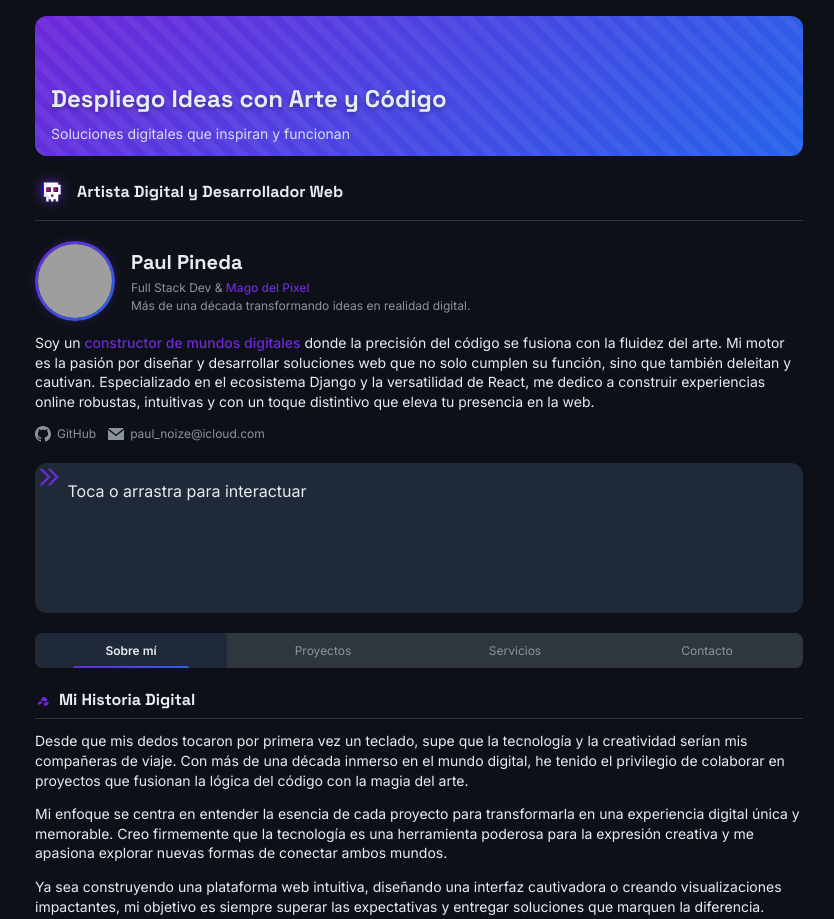
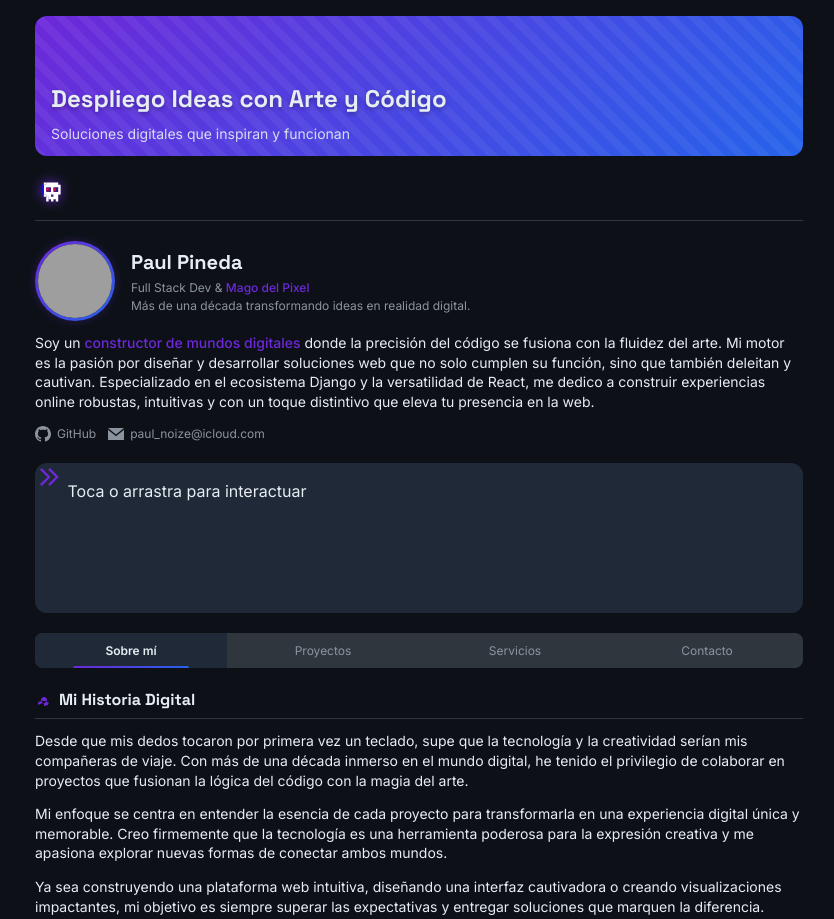
Before and after one commit to paulpinedaj/portafolio_paul, a plain HTML site: page index.html in a window 1280 px wide. Shown: the top 919 px of the page, without its empty margins (221-1055 px from the left). Drawn offline with Linux system fonts and the light colour scheme; grey boxes are pictures that could not be loaded.

Commit message:
Update index.html

```diff
--- a/index.html
+++ b/index.html
@@ -537,7 +537,7 @@ fill: currentColor;
 
         <header class="header">
             <img class="logo" src="logo/logo-skeleton.svg" alt="Logo">
-            <h1 class="header-title">Artista Digital y Desarrollador Web</h1>
+            <h1 class="header-title"></h1>
         </header>
 
         <section class="profile">
```
